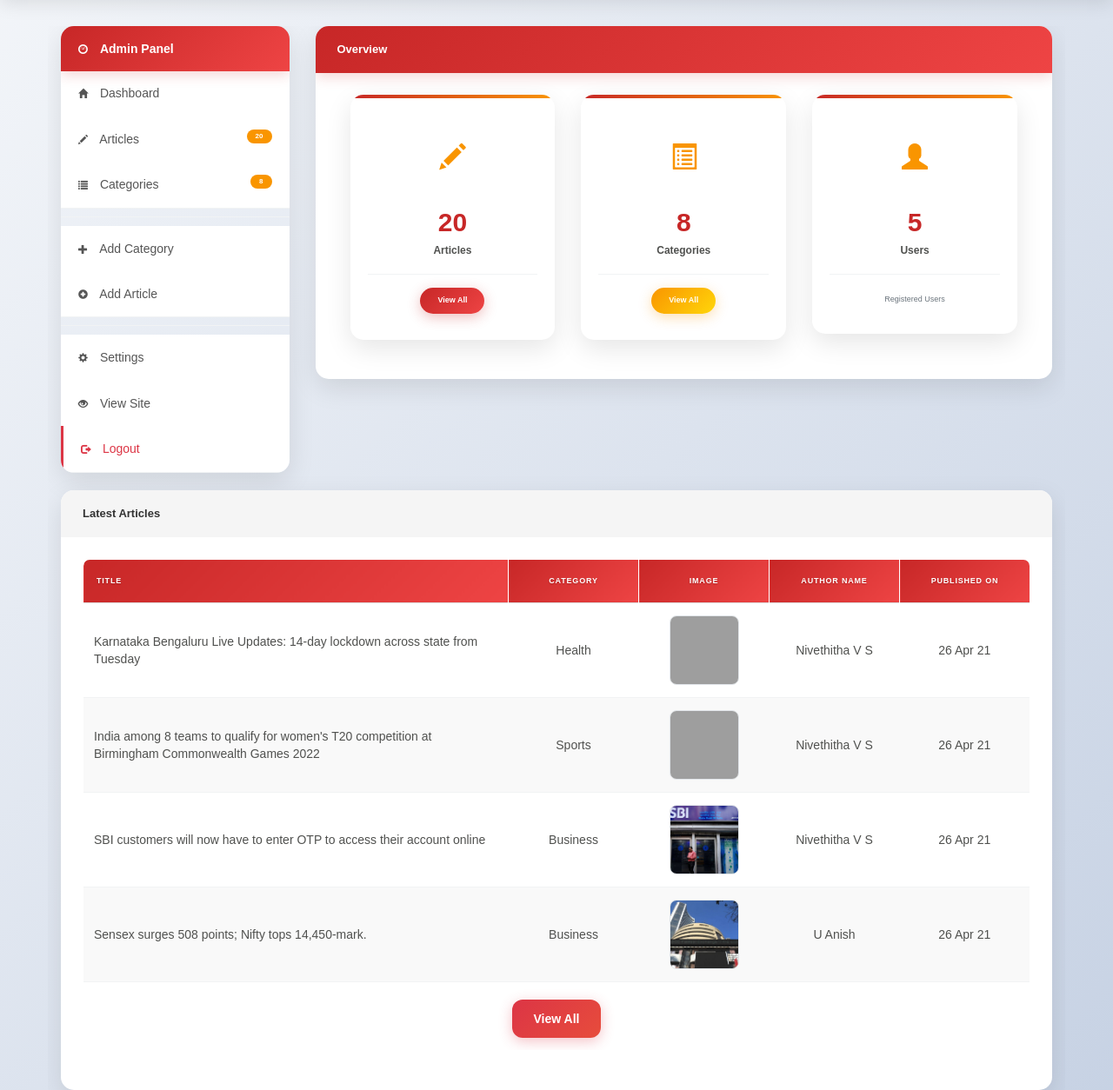
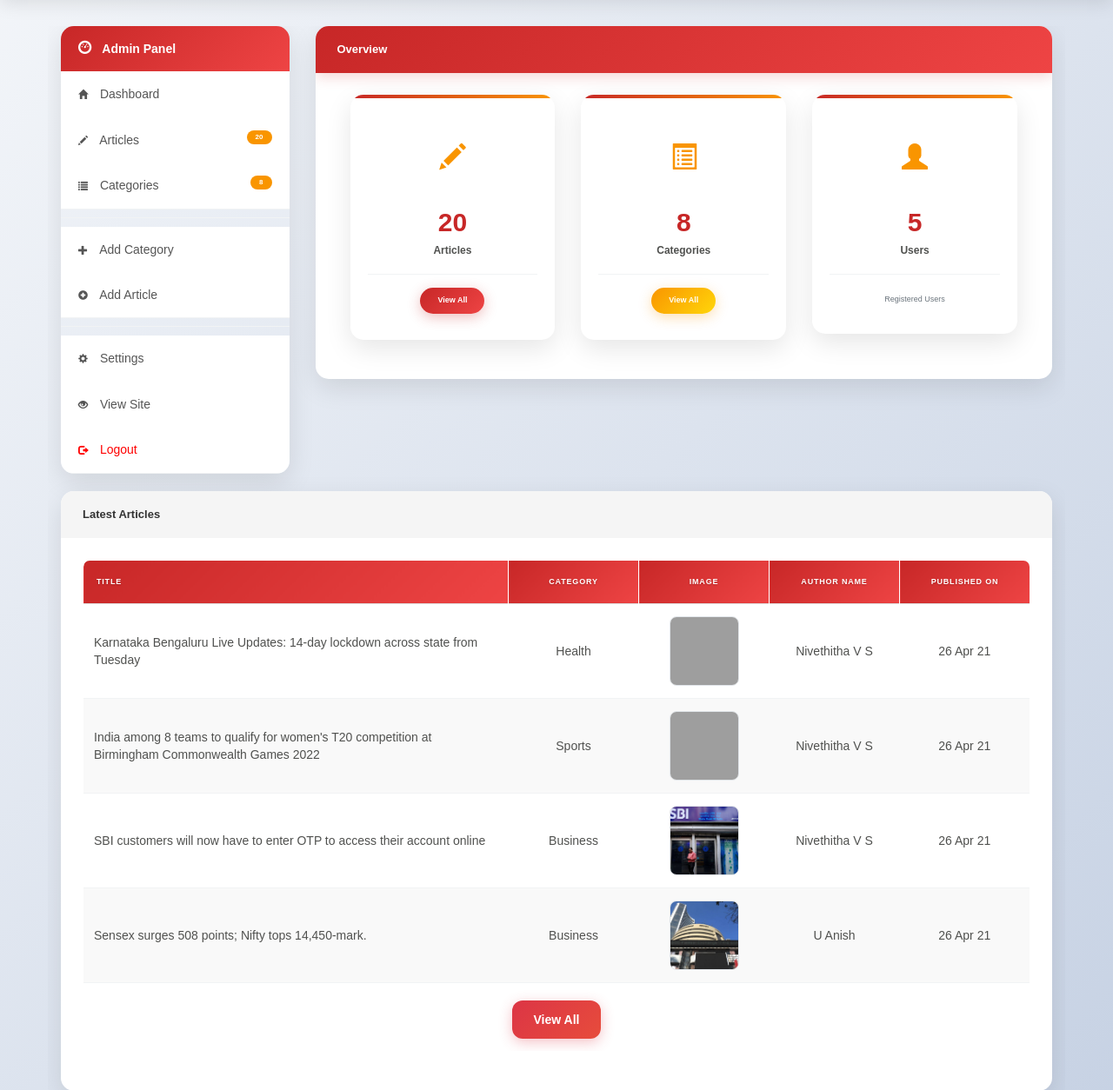
Before and after one commit to Mesayaaa/NewsPortal, a PHP site: page /admin/index.php in a window 1280 px wide. Shown: the part 180-1434 px from the top of the page at 87% size. Run offline with PHP 8.4, Linux system fonts and the light colour scheme; a user stored in the database is signed in; data comes from the database, SQL or seed files in the repository; some libraries are stand-ins or nearby versions; grey boxes are pictures that could not be loaded.

Commit message:
`Refactor quick links in admin panel: update CSS class and color for active item and logout link.`

```diff
--- a/admin/includes/quick-links.inc.php
+++ b/admin/includes/quick-links.inc.php
@@ -18,7 +18,7 @@ $no_of_categories = $cat_data['no_of_categories'];
 ?>
 <div class="col-md-3">
   <div class="list-group">
-    <div class="list-group-item active main-color-bg">
+    <div class="list-group-item1 active main-color-bg">
       <span class="glyphicon glyphicon-dashboard"></span>
       <strong>Admin Panel</strong>
     </div>
@@ -54,8 +54,8 @@ $no_of_categories = $cat_data['no_of_categories'];
       <span class="glyphicon glyphicon-eye-open"></span>
       View Site
     </a>
-    <a href="./logout.php" class="list-group-item" style="color: #dc3545;">
-      <span class="glyphicon glyphicon-log-out"></span>
+    <a href="./logout.php" class="list-group-item" style="color: red;">
+      <span class=" glyphicon glyphicon-log-out"></span>
       Logout
     </a>
   </div>
--- a/assets/css/admin/style.css
+++ b/assets/css/admin/style.css
@@ -1117,10 +1117,23 @@ input[type="file"]:hover {
   color: var(--dark-color);
 }
 
+.list-group-item1 {
+  border: none;
+  border-bottom: 1px solid #f1f3f4;
+  padding: 15px 20px;
+  transition: all 0.3s ease;
+  font-weight: 500;
+  color: var(--dark-color);
+}
+
 .list-group-item:hover {
   background: #f8f9fa;
   transform: translateX(5px);
   color: var(--primary-color);
+  -webkit-transform: translateX(5px);
+  -moz-transform: translateX(5px);
+  -ms-transform: translateX(5px);
+  -o-transform: translateX(5px);
 }
 
 .list-group-item.active {
```
